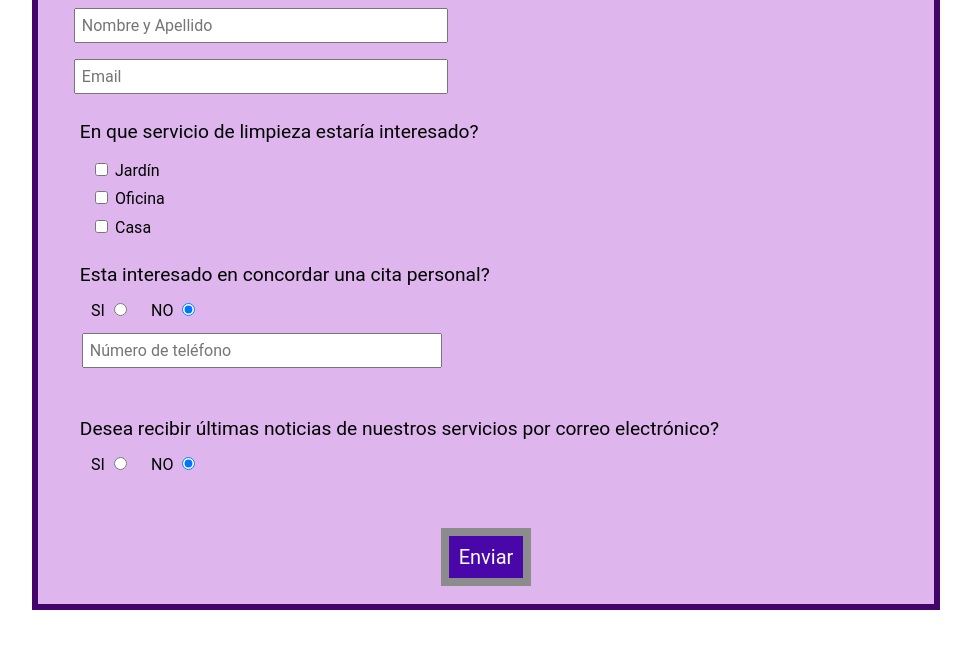
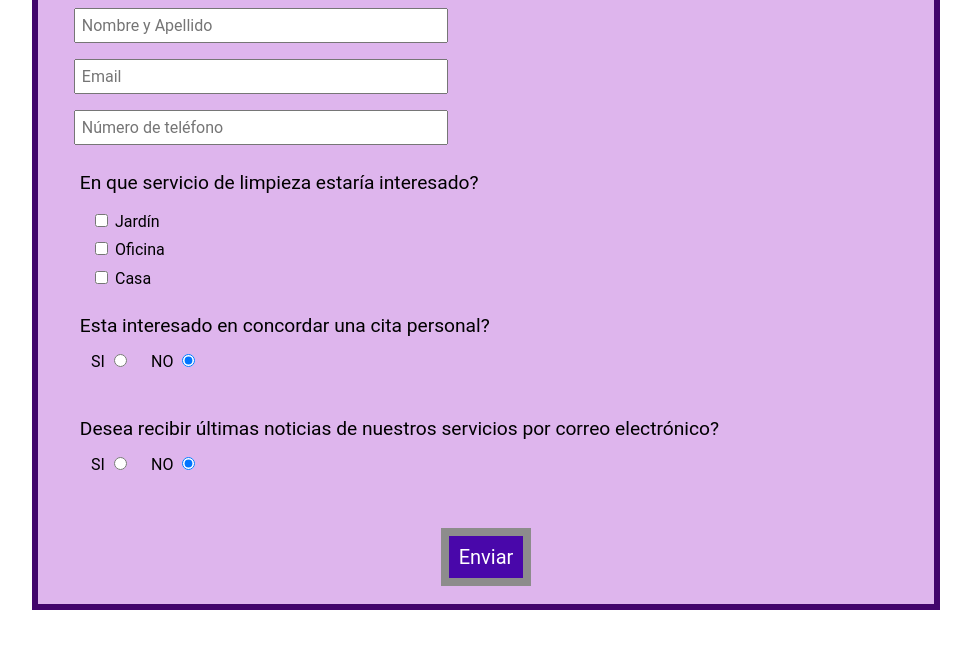
Before and after one commit to mtmaisterra/proyectoSoClean, a plain HTML site: page contacto.html in a window 1280 px wide. Shown: the part 233-882 px from the top of the page, without its empty margins (96-1067 px from the left). Drawn offline with Linux system fonts and the light colour scheme.

Commit message:
actualizando el formulario Contacto

```diff
--- a/contacto.html
+++ b/contacto.html
@@ -17,6 +17,10 @@
         </div>
         <div>
             <input class="text-input-contact" name="email" id="email" type="email" placeholder="Email" />
+        </div>
+        <div>
+            <input id="telefono" class="text-input-contact" name="telefono" type="text"
+                placeholder="Número de teléfono" />
         </div>
         <div class="check-contact">
             <label class="label-check">En que servicio de limpieza estaría interesado?</label>
@@ -47,10 +51,6 @@
                         <input id="no" class="input-encuentro" checked="checked" name="dato" type="radio" />
                     </label>
                 </div>
-                <div>
-                    <input id="telefono" class="text-input-encuentro" name="input" type="text"
-                        placeholder="Número de teléfono" />
-                </div>
             </label>
         </div>
         <div class="info-contact">
--- a/css/contacto.css
+++ b/css/contacto.css
@@ -118,6 +118,7 @@ body {
 }
 
 .button-submit:hover {
+    width: 15%;
     background-color: rgba(251, 249, 252);
     color: rgba(73, 7, 170, 0.731);
     border: 8px solid rgb(12, 12, 12);
```
